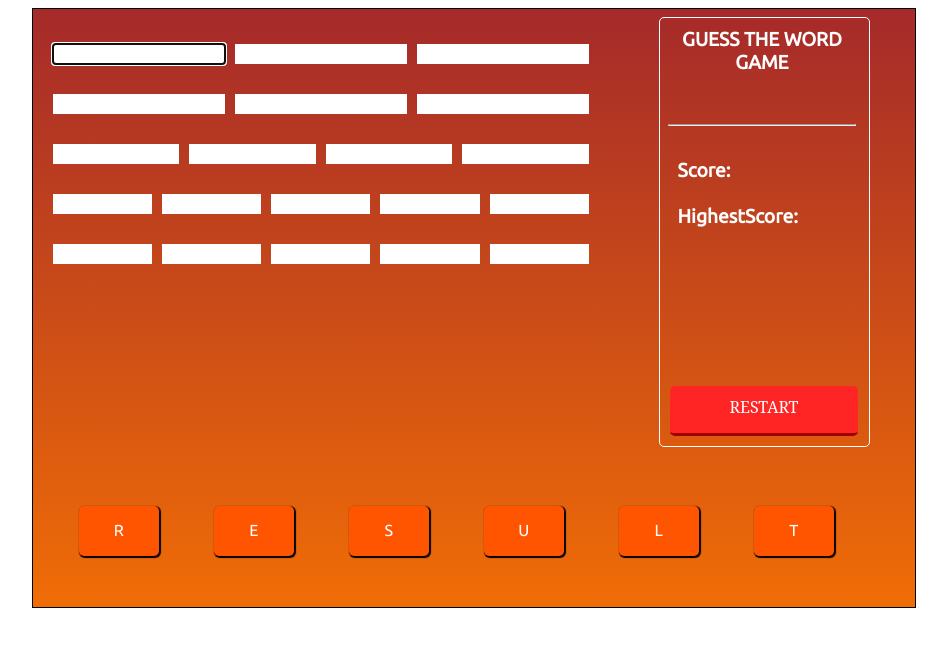
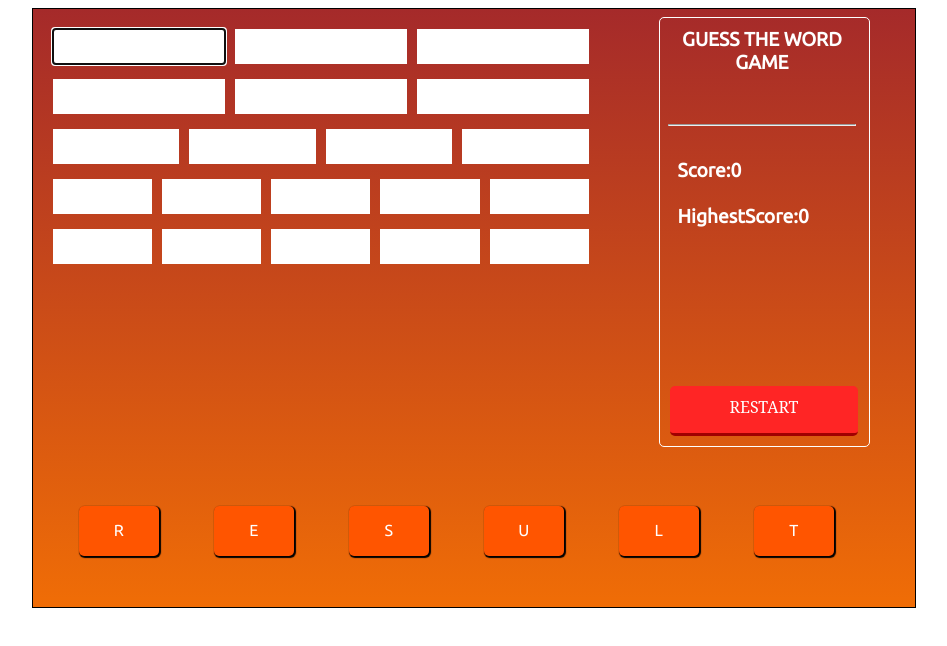
Before and after one commit to osammy/simplewordgame, a plain HTML site: page index.html in a window 1280 px wide. Shown: the whole page, without its empty margins (166-1113 px from the left). Drawn offline with Linux system fonts and the light colour scheme.

Commit message:
minor chages made

```diff
--- a/css/index.css
+++ b/css/index.css
@@ -64,10 +64,10 @@
     text-align: center;
     flex-direction: row;
     flex-grow: 1;
-    width:20px;
+    width:5px;
     border:none;
-    height:20px;
-
+    height:30px;
+    height: 35px;
     padding-right:20px;
     /*background: grey;*/
     margin: 5px;
--- a/index.html
+++ b/index.html
@@ -78,8 +78,8 @@
                         <!--<img src="./img/tile_small.png" />-->
                     </div>
                     <hr /><br />
-                    <div id="score"  class="report">Score:</div><br />
-                    <div id="" class="report">HighestScore:</div>
+                    <div id="score"  class="report">Score:0</div><br />
+                    <div id="" class="report">HighestScore:0</div>
                 </div>
                 <div id="restart-game">
                     RESTART
--- a/js/index.js
+++ b/js/index.js
@@ -200,11 +200,9 @@ houses = [
 
 
     /* Reset Game */
-    function resetGame(d) {
+    function resetGame() {
         showScore = document.getElementById('score');
         showScore.innerText = "Score";
-        alert(d)
-
         clearAllFields();
         initState();
         document.getElementsByClassName('one')[0].parentElement.firstChild.focus();
```
